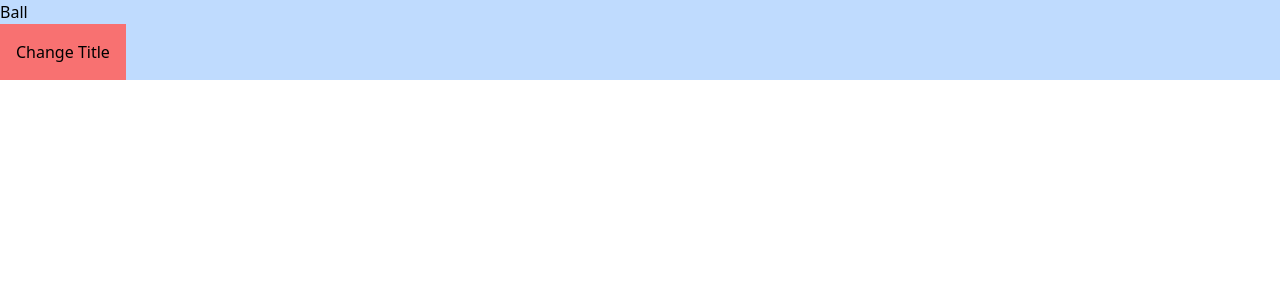
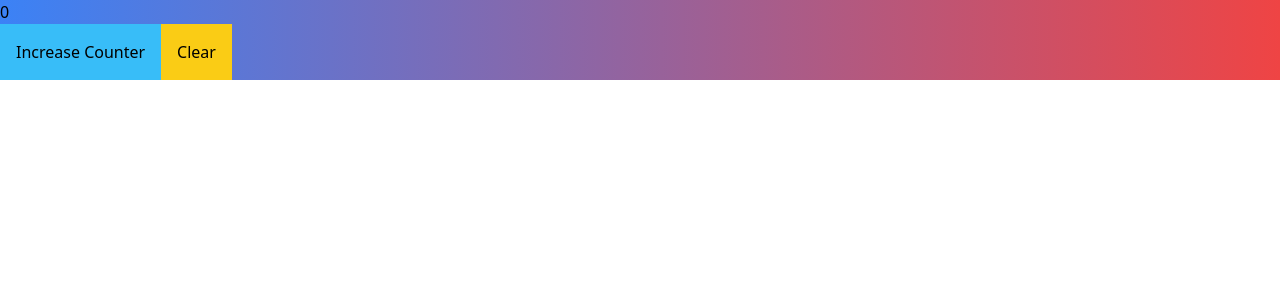
Before and after one commit to soAcademy/workshop-state-and-event, a React (Create React App) app: page / in a window 1280 px wide. Shown: the top 300 px of the page. Built offline with nearby package versions, Linux system fonts and the light colour scheme.

Commit message:
editwp2st2

```diff
--- a/src/App.js
+++ b/src/App.js
@@ -8,7 +8,7 @@ import Event7 from "./Event/Event7";
 import Event8 from "./Event/Event8";
 
 import State1 from "./States/States1";
-
+import State2 from "./States/States2";
 
 
 
@@ -24,8 +24,8 @@ const App = () => {
       {/* <Event7 /> */}
       {/* <Event8 /> */}
 
-      <State1 />
-      {/* <State2 /> */}
+      {/* <State1 /> */}
+      <State2 />
       {/* <State3 /> */}
       {/* <State4 /> */}
       {/* <State5 /> */}
--- a/src/States/States1.js
+++ b/src/States/States1.js
@@ -8,7 +8,7 @@ const State1 = () => {
       <p>{title}</p>
       <p>
         <button className="p-4 bg-red-400" onClick={() => setTitle("Pooves")}>
-          Change Title
+          เปลี่ยนชื่อ
         </button>
       </p>
     </div>
--- /dev/null
+++ b/src/States/States2.js
@@ -0,0 +1,26 @@
+import React, { useState } from "react";
+
+const State2 = () => {
+  const [counter, setCounter] = useState(0);
+
+  return (
+    <div className="bg-gradient-to-r
+    from-blue-500 to-red-500">
+      <p>{counter}</p>
+      <p>
+        <button className="p-4 bg-sky-400"
+        onClick={() => setCounter(counter + 1)}>
+          Increase Counter
+        </button>
+        <button className="p-4 bg-yellow-400"
+        type="reset"
+        onClick={() => console.log("clear")  }>
+          Clear
+        </button>
+
+      </p>
+    </div>
+  );
+};
+
+export default State2;
```
